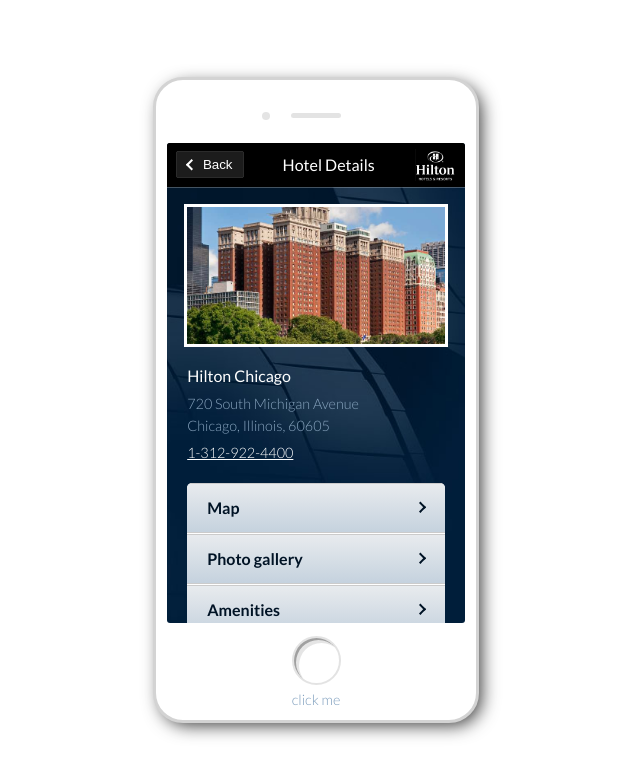
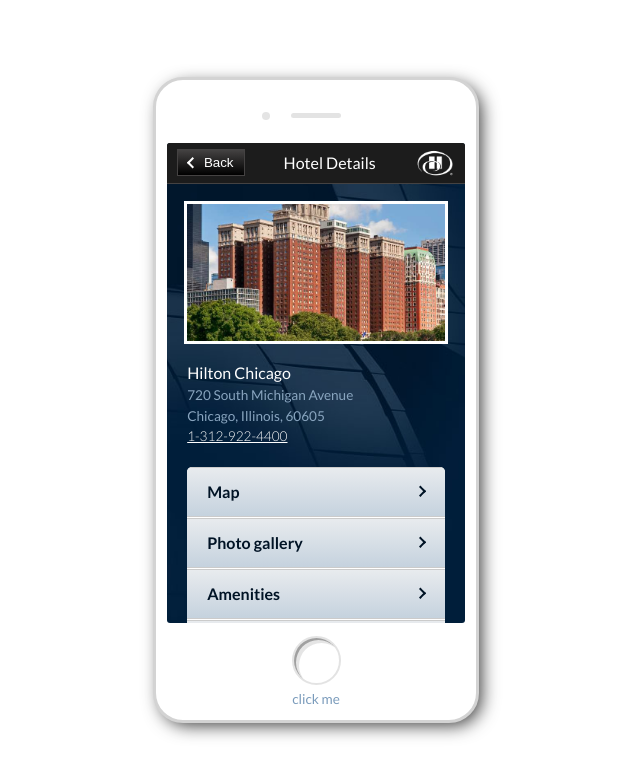
Before and after one commit to rgylling/hilton-test-assessment-1, a plain HTML site: page index.html in a window 1280 px wide. Shown: the whole page, without its empty margins (324-964 px from the left). Drawn offline with Linux system fonts and the light colour scheme.

Commit message:
adding new logo and a little css

```diff
--- a/index.html
+++ b/index.html
@@ -26,13 +26,13 @@
 									Back
 								</button>
 								<h6 class="header-text">Hotel Details</h6>
-								<img class="header-logo" src="./assets/Hi_mk_logo_hiltonbrandlogo_3.jpg">
+								<img class="header-logo" src="./assets/hilton-logo.jpg">
 							</ul>
 						</div>
 						<div class="screen-inner">
 							<img class="hotel-image" src="./assets/hotelexterior.jpg">
 							<div class="company-address">
-								<h6>Hilton Chicago</h6>
+								<h6 class="company-address-main">Hilton Chicago</h6>
 								<div class="company-address-sub-text">
 									<p>720 South Michigan Avenue</p>
 									<p>Chicago, Illinois, 60605</p>
--- a/styles/main.css
+++ b/styles/main.css
@@ -101,18 +101,10 @@ body {
 	outline: 3px solid white;
 }
 
-.company-address {
-	margin: 20px 0px;
-}
-
-.company-address-link {
-	text-decoration: underline;
-}
-
 .header {
 	padding: 2% 0px;
-	background-color: #000;
-	box-shadow: 0px -1px 0px 2px rgba(221, 221, 221, 0.3);
+	background-color: #1C1C1C;
+	border-bottom: solid 1px rgb(68, 66, 66);
 }
 
 .header-inner {
@@ -131,10 +123,10 @@ body {
 }
 
 .header-button {
-	background-color: #1c1c1c;
+	background: linear-gradient(#444242, #000);
 	color: white;
 	border: none;
-	box-shadow: 0px 0px 1px 0px white;
+	border: 1px solid rgb(68, 66, 66);
 	padding: 5px 10px;
 }
 
@@ -165,9 +157,22 @@ body {
     width: 6px;
 }
 
+.company-address {
+	margin: 20px 0px;
+}
+
+.company-address-link {
+	text-decoration: underline;
+	font-weight:300;
+}
+
+.company-address-main {
+	margin-bottom: 3px;
+}
+
 .company-address-sub-text {
 	color: #89a5bf;
-	margin-bottom: 5px;
+	font-weight: 300;
 }
 
 .nav-container {
--- a/styles/type.css
+++ b/styles/type.css
@@ -31,11 +31,14 @@ h6 {
 }
 
 p, a {
-	font-weight:300;
+	font-weight:400;
 	line-height: 1.5
 }
+p {
+    font-size: .85rem;
+}
 body {
-	font-size: .9rem;
+	font-size: .85rem;
 	font-family: 'Lato', sans-serif;
 	color: #fff;
 }
```
Also changed, not shown: assets/hilton-logo.jpg (added).
